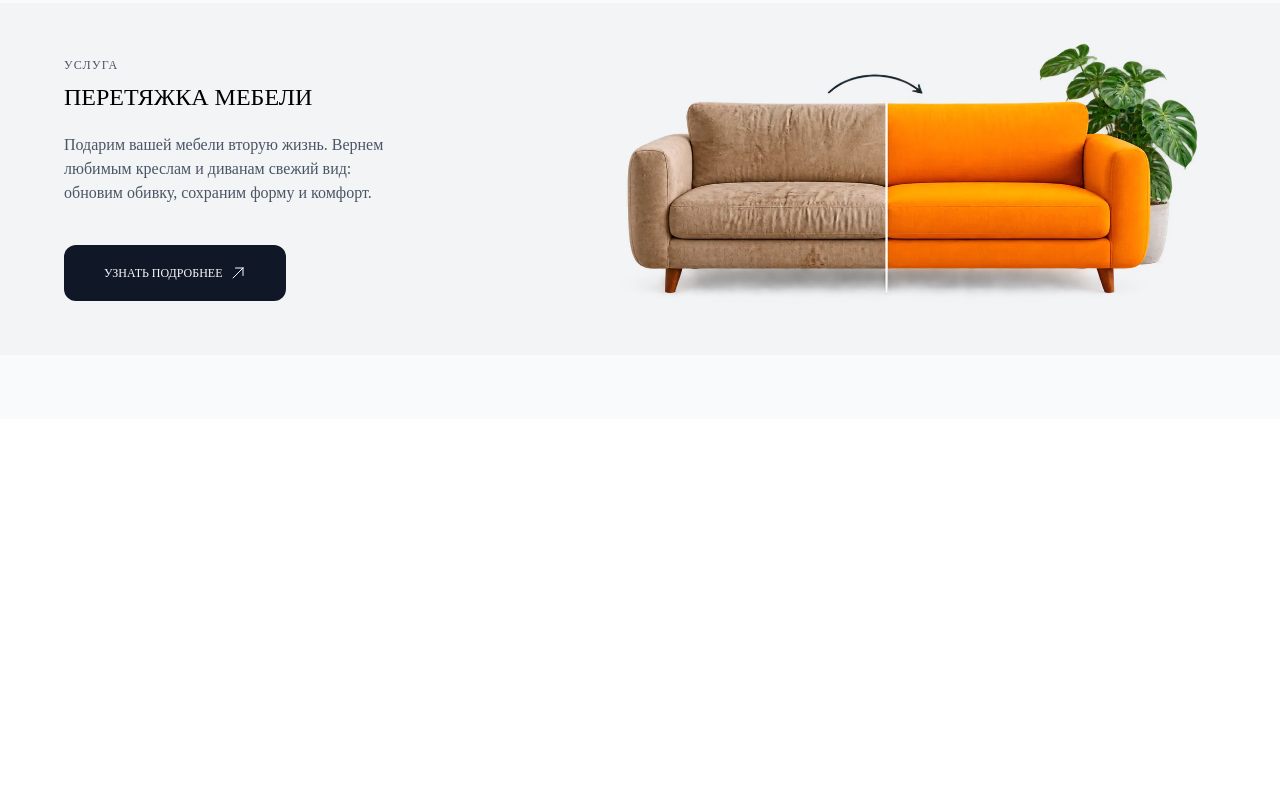
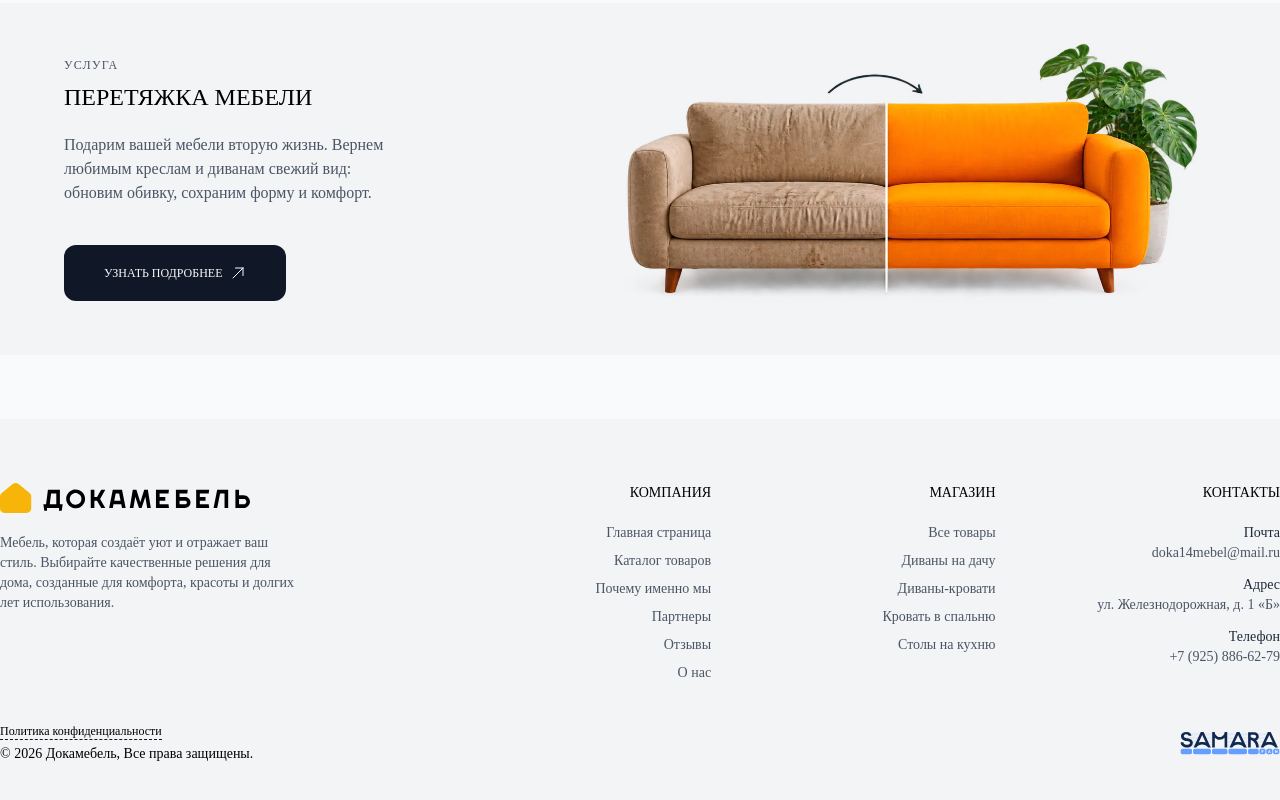
Before and after one commit to developer-samara-web/doka-landing, a Next.js app: page / in a window 1280 px wide. Shown: the part 4690-5490 px from the top of the page. Before the commit the page ends 5109 px from the top, so only its background shows below. Built offline with nearby package versions, Linux system fonts and the light colour scheme.

Commit message:
feat: add Footer section

```diff
--- a/app/page.js
+++ b/app/page.js
@@ -7,6 +7,7 @@ import Partners from "@/components/Partners/Partners";
 import About from "@/components/About/About";
 import Reviews from "@/components/Reviews/Reviews";
 import Reupholstery from "@/components/Reupholstery/Reupholstery";
+import Footer from "@/components/Footer/Footer";
 
 const Home = () => {
 	return (
@@ -20,6 +21,7 @@ const Home = () => {
 			<About />
 			<Reviews />
 			<Reupholstery />
+			<Footer />
 		</main>
 	);
 }
--- /dev/null
+++ b/components/Footer/Footer.css
@@ -0,0 +1,166 @@
+@reference "../../app/globals.css";
+
+.footer {
+
+	/* Layout */
+	@apply flex flex-col items-center justify-center;
+
+	/* Sizing */
+	@apply w-full;
+
+	/* Background */
+	@apply bg-gray-100;
+
+}
+
+.footer__inner {
+
+	/* Layout */
+	@apply container flex flex-col;
+
+	/* Spacing */
+	@apply gap-10 px-5 py-16;
+
+	/* Responsive */
+	@apply lg:px-0;
+
+}
+
+.footer__top {
+
+	/* Layout */
+	@apply grid justify-between;
+
+	/* Responsive */
+	@apply lg:grid-cols-[2fr_4fr];
+
+}
+
+.footer__col {
+
+	/* Layout */
+	@apply flex flex-col items-center;
+
+	/* Spacing */
+	@apply gap-5;
+
+	/* Responsive */
+	@apply lg:items-start;
+
+}
+
+.footer__description {
+
+	/* Typography */
+	@apply text-center text-sm text-gray-600;
+
+	/* Responsive */
+	@apply lg:max-w-[70%] lg:text-left;
+
+}
+
+.footer__navs {
+
+	/* Layout */
+	@apply grid grid-cols-1;
+
+	/* Spacing */
+	@apply gap-10 py-10;
+
+	/* Responsive */
+	@apply lg:grid-cols-3 lg:gap-0 lg:py-0;
+
+}
+
+.footer__nav {
+
+	/* Layout */
+	@apply flex flex-col items-center;
+
+	/* Spacing */
+	@apply gap-5;
+
+	/* Responsive */
+	@apply lg:items-end;
+
+}
+
+.footer__name {
+
+	/* Typography */
+	@apply text-sm font-medium uppercase;
+
+}
+
+.footer__links {
+
+	/* Layout */
+	@apply flex flex-col;
+
+	/* Spacing */
+	@apply gap-2;
+
+	/* Typography */
+	@apply text-center text-sm normal-case text-gray-600;
+
+	/* Responsive */
+	@apply lg:text-right;
+
+}
+
+.footer__links--contacts{
+
+	/* Layout */
+	@apply flex flex-col !gap-3;
+
+}
+
+.footer__link {
+
+	/* Interaction */
+	@apply hover:text-gray-900;
+
+}
+
+.footer__bottom {
+
+	/* Layout */
+	@apply flex flex-col-reverse items-center justify-between;
+
+	/* Spacing */
+	@apply gap-3;
+
+	/* Responsive */
+	@apply lg:flex-row lg:gap-0;
+
+}
+
+.footer__bottom-inner {
+
+	/* Layout */
+	@apply flex flex-col items-center;
+
+	/* Spacing */
+	@apply gap-1;
+
+	/* Responsive */
+	@apply lg:items-start;
+
+}
+
+.footer__policy {
+
+	/* Typography */
+	@apply text-xs;
+
+	/* Border */
+	@apply border-b border-dashed border-gray-900;
+
+}
+
+.footer__copyright {
+
+	/* Typography */
+	@apply text-sm font-medium;
+
+}
--- /dev/null
+++ b/components/Footer/Footer.js
@@ -0,0 +1,186 @@
+import "./Footer.css";
+
+import Link from "next/link";
+import Image from "next/image";
+
+const Footer = () => {
+
+	const { header, company, shop, contacts } = {
+		header: {
+			description:
+				'Мебель, которая создаёт уют и отражает ваш стиль. Выбирайте качественные решения для дома, созданные для комфорта, красоты и долгих лет использования.',
+			copyright: '© 2026 Докамебель, Все права защищены.'
+		},
+
+		company: [
+			{
+				name: "Главная страница",
+				url: "#main-content",
+			},
+			{
+				name: "Каталог товаров",
+				url: "#shop",
+			},
+			{
+				name: "Почему именно мы",
+				url: "#main-content",
+			},
+			{
+				name: "Партнеры",
+				url: "#partners",
+			},
+			{
+				name: "Отзывы",
+				url: "#reviews",
+			},
+			{
+				name: "О нас",
+				url: "#about",
+			},
+		],
+
+		shop: [
+			{
+				name: "Все товары",
+				url: "#shop",
+			},
+			{
+				name: "Диваны на дачу",
+				url: "#shop",
+			},
+			{
+				name: "Диваны-кровати",
+				url: "#shop",
+			},
+			{
+				name: "Кровать в спальню",
+				url: "#shop",
+			},
+			{
+				name: "Столы на кухню",
+				url: "#shop",
+			},
+		],
+
+		contacts: {
+			email: {
+				name: "Почта",
+				value: "doka14mebel@mail.ru",
+				url: "mailto:doka14mebel@mail.ru",
+			},
+			address: {
+				name: "Адрес",
+				value: "ул. Железнодорожная, д. 1 «Б»",
+			},
+			phone: {
+				name: "Телефон",
+				value: "+7 (925) 886-62-79",
+				url: "tel:+79258866279",
+			},
+		}
+	};
+
+	return (
+		<footer id="contacts" className="footer">
+			<div className="footer__inner">
+
+				<div className="footer__top">
+					<div className="footer__col">
+						<Image className="footer__image" src="/images/logo.svg" width={250} height={100} alt="Докамебель" />
+						<p className="footer__description">
+							{header.description}
+						</p>
+					</div>
+					<div className="footer__navs">
+						<div className="footer__nav">
+							<h2 className="footer__name">
+								Компания
+							</h2>
+
+							<ul className="footer__links">
+								{company.map(({ name, url }) => (
+									<li key={name}>
+										<Link className="footer__link" href={url}>
+											{name}
+										</Link>
+									</li>
+								))}
+							</ul>
+						</div>
+						<div className="footer__nav">
+							<h2 className="footer__name">
+								Магазин
+							</h2>
+
+							<ul className="footer__links">
+								{shop.map(({ name, url }) => (
+									<li key={name}>
+										<Link className="footer__link" href={url}>
+											{name}
+										</Link>
+									</li>
+								))}
+							</ul>
+						</div>
+						<div className="footer__nav">
+							<h2 className="footer__name">
+								Контакты
+							</h2>
+
+							<div className="footer__links footer__links--contacts">
+
+								<div className="footer__line flex flex-col">
+									<span className="font-medium text-gray-800">
+										{contacts.email.name}
+									</span>
+
+									<a className="text-gray-600" href={contacts.email.url}>
+										{contacts.email.value}
+									</a>
+								</div>
+
+								<div className="footer__line flex flex-col">
+									<span className="font-medium text-gray-800">
+										{contacts.address.name}
+									</span>
+
+									<span className="text-gray-600">
+										{contacts.address.value}
+									</span>
+								</div>
+
+								<div className="footer__line flex flex-col">
+									<span className="font-medium text-gray-800">
+										{contacts.phone.name}
+									</span>
+
+									<a className="text-gray-600" href={contacts.phone.url}>
+										{contacts.phone.value}
+									</a>
+								</div>
+							</div>
+						</div>
+					</div>
+				</div>
+
+				<div className="footer__bottom">
+					<div className="footer__bottom-inner">
+						<Link className="footer__policy" href="#">
+							Политика конфиденциальности
+						</Link>
+
+						<span className="footer__copyright">
+							{header.copyright}
+						</span>
+					</div>
+					<Link className="footer__designer" href="https://samara.fun" >
+						<Image src="/images/samara.svg" width={100} height={100} alt="Designer" />
+					</Link>
+				</div>
+
+			</div>
+		</footer>
+	);
+}
+
+export default Footer;
```
Also changed, not shown: public/images/samara.svg (added).
